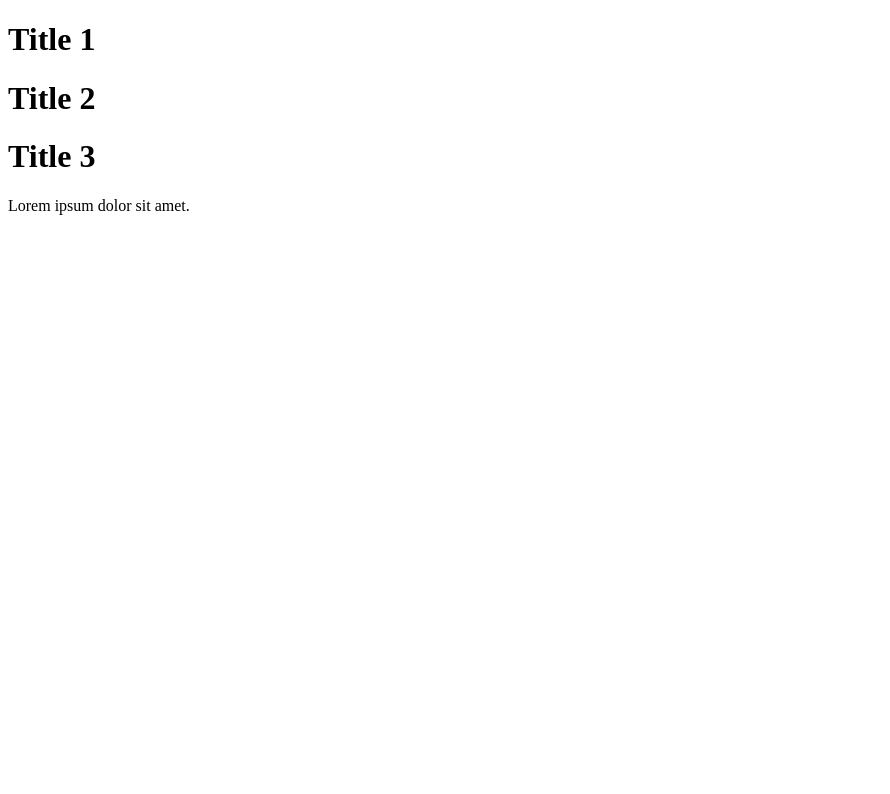
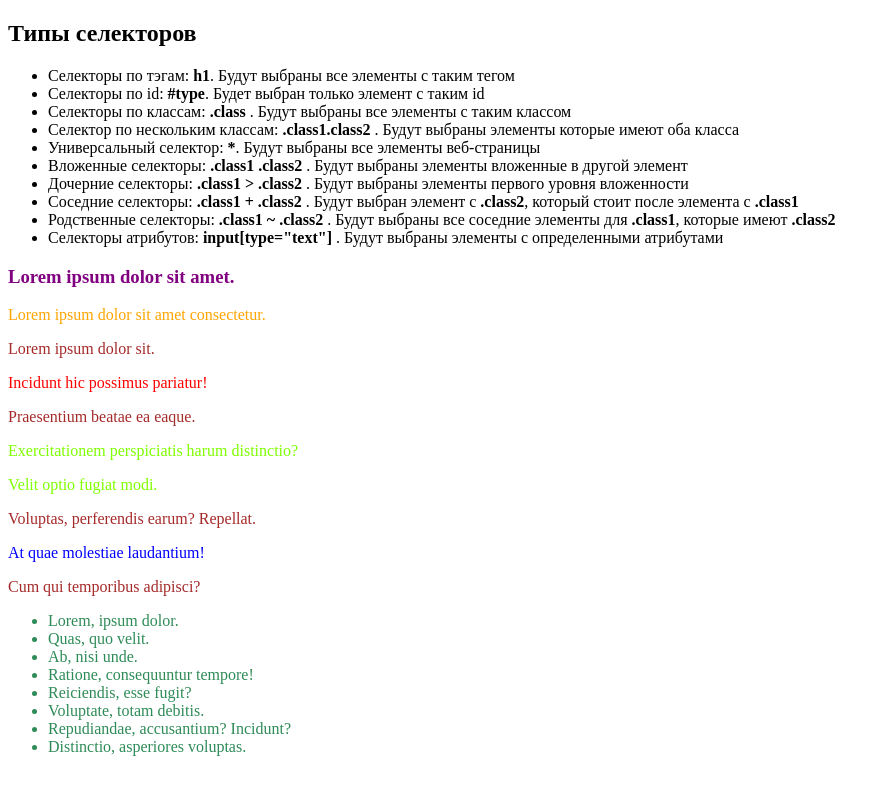
Before and after one commit to BSV17/hillel-lesson-5, a plain HTML site: page index.html in a window 1280 px wide. Shown: the whole page, without its empty margins (0-890 px from the left). Drawn offline with Linux system fonts and the light colour scheme.

Commit message:
add selectors types and examples

```diff
--- a/index.html
+++ b/index.html
@@ -1,14 +1,44 @@
 <!DOCTYPE html>
 <html lang="en">
-<head>
-    <meta charset="UTF-8">
-    <title>Document</title>
-    <link rel="stylesheet" href="style.css">
-</head>
-<body>
-    <h1>Title 1</h1>
-    <h1>Title 2</h1>
-    <h1>Title 3</h1>
-    <p>Lorem ipsum dolor sit amet.</p>
-</body>
+  <head>
+    <meta charset="UTF-8" />
+    <title>Селекторы</title>
+    <link rel="stylesheet" href="style.css" />
+  </head>
+  <body>
+    <h2>Типы селекторов</h2>
+    <ul>
+      <li>Селекторы по тэгам: <b>h1</b>. Будут выбраны все элементы с таким тегом</li>
+      <li>Селекторы по id: <b>#type</b>. Будет выбран только элемент с таким id</li>
+      <li>Селекторы по классам: <b>.class</b> . Будут выбраны все элементы с таким классом</li>
+      <li>Селектор по нескольким классам: <b>.class1.class2</b> . Будут выбраны элементы которые имеют оба класса</li>
+      <li>Универсальный селектор: <b>*</b>. Будут выбраны все элементы веб-страницы</li>
+      <li>Вложенные селекторы: <b>.class1 .class2</b> . Будут выбраны элементы вложенные в другой элемент</li>
+      <li>Дочерние селекторы: <b>.class1 > .class2</b> . Будут выбраны элементы первого уровня вложенности</li>
+      <li>Соседние селекторы: <b>.class1 + .class2</b> . Будут выбран элемент c <b>.class2</b>, который стоит после элемента c <b>.class1</b> </li>
+      <li>Родственные селекторы: <b>.class1 ~ .class2</b> . Будут выбраны все соседние элементы для <b>.class1</b>, которые имеют <b>.class2</b></li>
+      <li>Селекторы атрибутов: <b>input[type="text"]</b> . Будут выбраны элементы с определенными атрибутами</li>
+    </ul>
+
+    <h3>Lorem ipsum dolor sit amet.</h3>
+    <p class="text">Lorem ipsum dolor sit amet consectetur.</p>
+    <p>Lorem ipsum dolor sit.</p>
+    <p id="red-text">Incidunt hic possimus pariatur!</p>
+    <p>Praesentium beatae ea eaque.</p>
+    <p class="text">Exercitationem perspiciatis harum distinctio?</p>
+    <p class="text">Velit optio fugiat modi.</p>
+    <p>Voluptas, perferendis earum? Repellat.</p>
+    <p class="text blue-text">At quae molestiae laudantium!</p>
+    <p>Cum qui temporibus adipisci?</p>
+    <ul class="list">
+        <li>Lorem, ipsum dolor.</li>
+        <li>Quas, quo velit.</li>
+        <li>Ab, nisi unde.</li>
+        <li>Ratione, consequuntur tempore!</li>
+        <li>Reiciendis, esse fugit?</li>
+        <li>Voluptate, totam debitis.</li>
+        <li>Repudiandae, accusantium? Incidunt?</li>
+        <li>Distinctio, asperiores voluptas.</li>
+    </ul>
+  </body>
 </html>
--- a/style.css
+++ b/style.css
@@ -0,0 +1,27 @@
+h3 {
+    color: purple;
+}
+
+p {
+    color: brown;
+}
+
+.text {
+    color: chartreuse;
+}
+
+#red-text {
+    color: red;
+}
+
+h3 + .text {
+    color: orange;
+}
+
+.text.blue-text {
+    color: blue;
+}
+
+ul.list li {
+    color: seagreen;
+}
```
